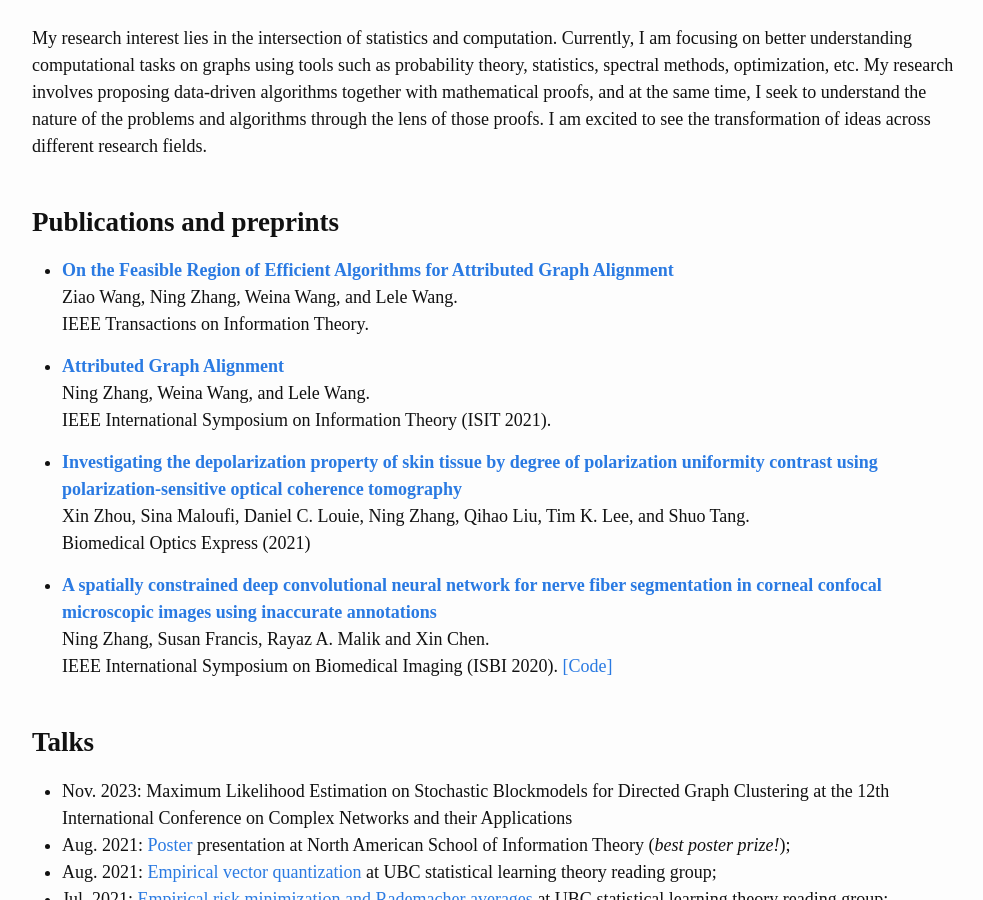
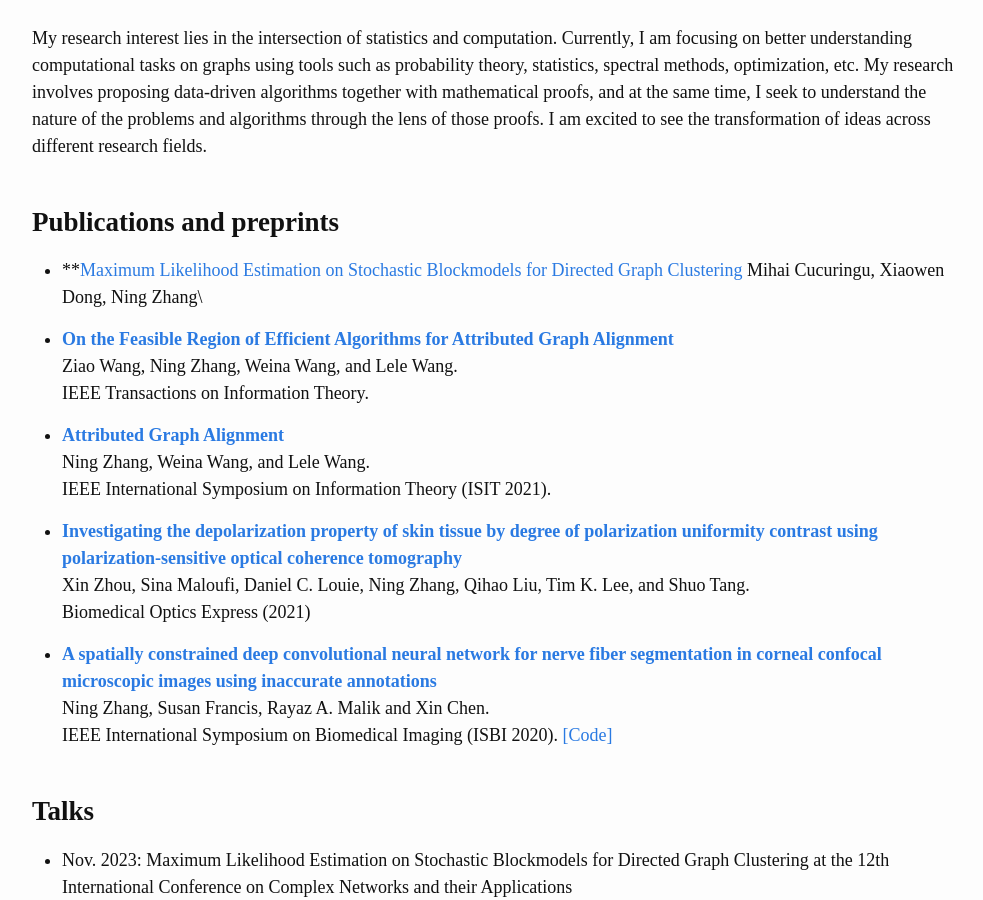
Before and after one commit to NingZhang-Git/NZ_website, a Jekyll site: the page built from index.md, in a window 1280 px wide and 900 px high, scrolled down 439 px. Shown: the whole window, without its empty margins (138-1121 px from the left). Built offline with Jekyll 4.4.1, drawn with Linux system fonts in a browser that asks for light colours.

Commit message:
Update index.md

```diff
--- a/index.md
+++ b/index.md
@@ -21,6 +21,9 @@ My research interest lies in the intersection of statistics and computation. Cur
 <br/>
 
 ## **Publications and preprints**
+- **[Maximum Likelihood Estimation on Stochastic Blockmodels for Directed Graph Clustering](assets/publication/NASIT2021.pdf)
+Mihai Cucuringu, Xiaowen Dong, Ning Zhang\
+
 - **[On the Feasible Region of Efficient Algorithms for
 Attributed Graph Alignment](https://arxiv.org/pdf/2201.10106.pdf)**\
 Ziao Wang, Ning Zhang, Weina Wang, and Lele Wang.\
```
